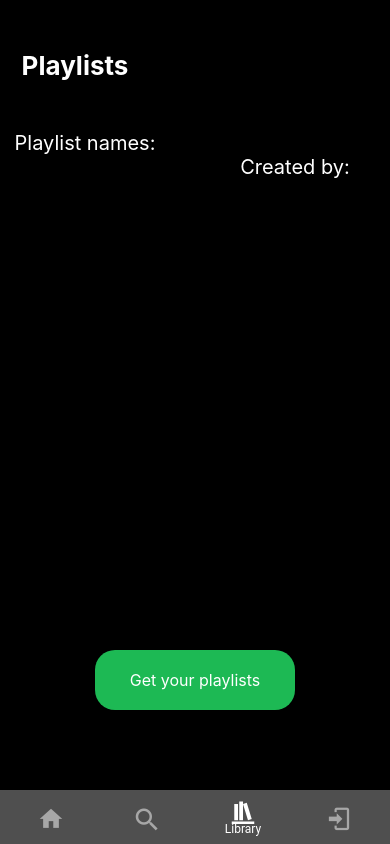
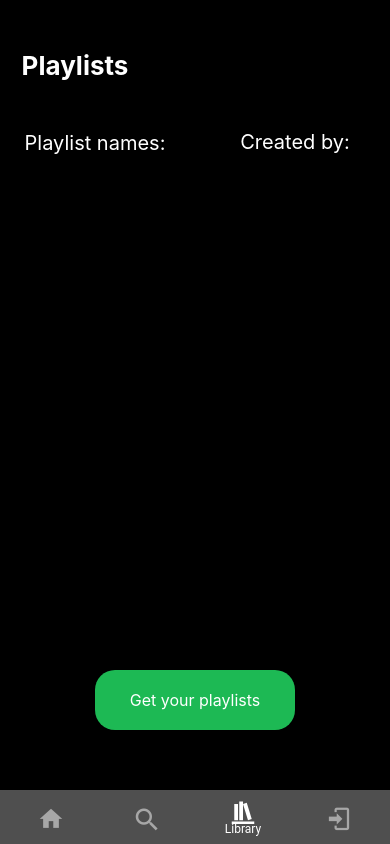
Before and after one commit to Maxbwee/SpotifyClone, a React Native app: screen /Library in a window 390 px wide. Built offline with nearby package versions, Linux system fonts and the light colour scheme.

Commit message:
added comments

```diff
--- a/App.js
+++ b/App.js
@@ -13,6 +13,7 @@ import Library from './screens/Library';
 
 const Tab = createMaterialBottomTabNavigator();
 
+// This is used throughout the whole application for the dark theme.
 const MyTheme = {
   ...DefaultTheme,
   colors: {
@@ -28,6 +29,7 @@ export default function App() {
   const scheme = useColorScheme();
 
   return (
+    // This whole part is used for the bottom tab navigation
     <NavigationContainer theme={scheme === 'dark' ? DarkTheme : MyTheme}>
     <Tab.Navigator
       initialRouteName="Home"
@@ -74,7 +76,6 @@ export default function App() {
           ),
         }}
       />
-
       </Tab.Navigator>
       </NavigationContainer>
   );
--- a/components/SpotifyGetPlaylist.js
+++ b/components/SpotifyGetPlaylist.js
@@ -7,20 +7,23 @@ import  AsyncStorage  from '@react-native-async-storage/async-storage';
 
 export default function SpotifyGetPlaylist() {
 
+    // Variables for the functiom
     const { colors } = useTheme();
     const [token, setToken] = useState('');
     const [data, setData] = useState([]);
 
+    // This is used to get the access token when the user opens this tab
     React.useEffect(() => {
         getData();
     }, []);
 
+    // Gets the users access token from local storage
    const getData = async() => {
            setToken (await AsyncStorage.getItem('@access_token'));
             console.log("token retrieved")
     }
 
-
+    // Using handleGetPlaylists we are able to fetch a users publicly shown playlists
     let playlistSearchApi = 'https://api.spotify.com/v1/me/playlists';
     const handleGetPlaylists = () => {
         fetch(playlistSearchApi, {
@@ -31,11 +34,14 @@ export default function SpotifyGetPlaylist() {
           .then(data => {
             let result = [];
             console.log(data)
+            // Mapping the results to an array of the fetch
+            // to get the name of the playlist and the user who created the playlist
             data.items.map(obj => result.push({title: [obj.name, obj.owner.display_name]}));
             setData(result);
             console.log(result);
         });
     }
+    // This is the render item used in the FlatList component to show playlist name and user who created the playlist
     const item = ({item}) => {
         return(
             <View style={styles.item}>
@@ -78,7 +84,9 @@ const styles = StyleSheet.create({
         backgroundColor: '#1DB954',
         alignItems: 'center',
         justifyContent: 'center',
-        marginBottom: 80,
+        marginVertical: 40,
+        marginBottom: 60,
+        marginTop: 50,
         width: 200,
         padding: 20,
         borderRadius:20
@@ -90,13 +98,14 @@ const styles = StyleSheet.create({
     playlistname:{
         color: 'white',
         fontSize: 20,
-        right: 110
+        right: 100
     },
     username:{
         color: 'white',
         fontSize: 20,
         left: 100,
-        marginBottom: 10
+        marginBottom: 10,
+        marginVertical: -25
     },
     item: {
         flexDirection: 'row',
--- a/components/SpotifySearchTrack.js
+++ b/components/SpotifySearchTrack.js
@@ -4,16 +4,16 @@ import  AsyncStorage  from '@react-native-async-storage/async-storage';
 import { useTheme } from '@react-navigation/native';
 
 
-
-
-
 export default function SpotifySearchTrack() {
 
+    // Variables for the track searching
     const { colors } = useTheme();
     const [text, setText] = useState('');
     const [search , setSearch] = useState([]);
     const [token, setToken] = useState('');
 
+
+    // The useEffect and getData are used to load the users access token when entering song search page
     React.useEffect(() => {
         getData();
     }, []);
@@ -31,18 +31,8 @@ export default function SpotifySearchTrack() {
         }
     }
 
-    const item = ({ item }) => {
-      return (
-          <View style={styles.item}>
-            <Image source={{ width: 64, height: 64, uri: item.title[0]}}/>
-            <View style={styles.names}>
-            <Text style={styles.songname}>{item.title[1]}</Text>
-            <Text style={styles.artist}>{ item.title[2].map(artist => artist.name).join(', ')}</Text>
-            </View>
-          </View>
-      );
-    };
-
+    // This is the song search functionality. We use the users access token and search text to fill the query
+    // the text variable is saved above.
     let apiSearch = 'https://api.spotify.com/v1/search?q=';
     apiSearch += encodeURI(text) + '&type=track';
     fetch(apiSearch, {
@@ -52,11 +42,24 @@ export default function SpotifySearchTrack() {
       .then(res => res.json())
       .then(data => {
         let result = [];
-        // Tällä saadaan biisin kuvake, nimi ja artistin nimi haettua
+        // This is used to map the songs name, icon and artist name.
         data.tracks.items.map(obj => result.push({title: [obj.album.images[2].url, obj.name, obj.artists]}));
         setSearch(result);
 
       });
+
+      // This is the render item for the FlatList component
+      const item = ({ item }) => {
+        return (
+            <View style={styles.item}>
+              <Image source={{ width: 64, height: 64, uri: item.title[0]}}/>
+              <View style={styles.names}>
+              <Text style={styles.songname}>{item.title[1]}</Text>
+              <Text style={styles.artist}>{ item.title[2].map(artist => artist.name).join(', ')}</Text>
+              </View>
+            </View>
+        );
+      };
 
     return(
        <SafeAreaView style={styles.container}>
--- a/screens/Login.js
+++ b/screens/Login.js
@@ -23,7 +23,10 @@ export default function Login() {
             'user-read-currently-playing',
             'user-read-recently-played',
             'user-read-playback-state',
+            'playlist-read-collaborative',
             'user-top-read',
+            // Using this for the demo to show the login
+            // 'playlist-read-private',
             'user-modify-playback-state',
             'streaming',
             'playlist-modify-public ',
@@ -32,7 +35,7 @@ export default function Login() {
         // In order to follow the "Authorization Code Flow" to fetch token after authorizationEndpoint
         // this must be set to false
         usePKCE: false,
-        // Androidilla pitää käyttää omaa exp:// ip osoitetta.
+        // You need to use your own exp:// address on Android.
         redirectUri: 'exp://192.168.1.4:19000'
 
     },
@@ -43,13 +46,16 @@ export default function Login() {
         if (response?.type === 'success') {
 
             const { access_token } = response.params;
-             console.log('accessToken', access_token.toString())
-            // save code to local storage
-            // Käytetään setToken(access_token) niin toimii login sivulla getplaylist
+            // To see if the access token saved properly in the console
+            console.log('accessToken', access_token.toString())
+            // Save code to local storage
+            // Use setToken(access_token) to get getplaylist to show on the login page
+            // The above mentioned was used during early development stages. No longer has a use
             storeData(access_token)
         }
     }, [response])
 
+    // Storing the access token with Async Storage
     const storeData = async(access_token) => {
         try {
             await AsyncStorage.setItem('@access_token', access_token.toString())
```
